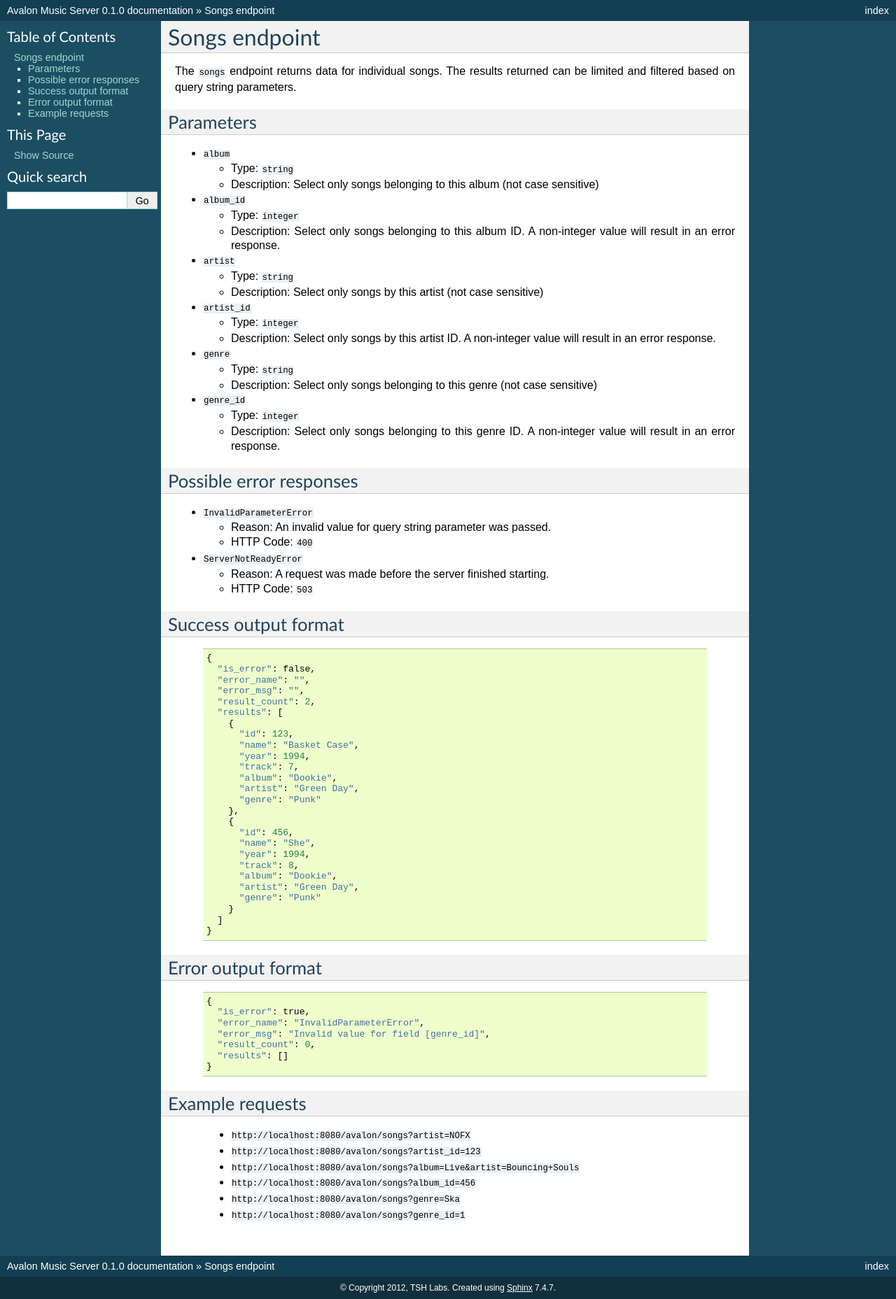
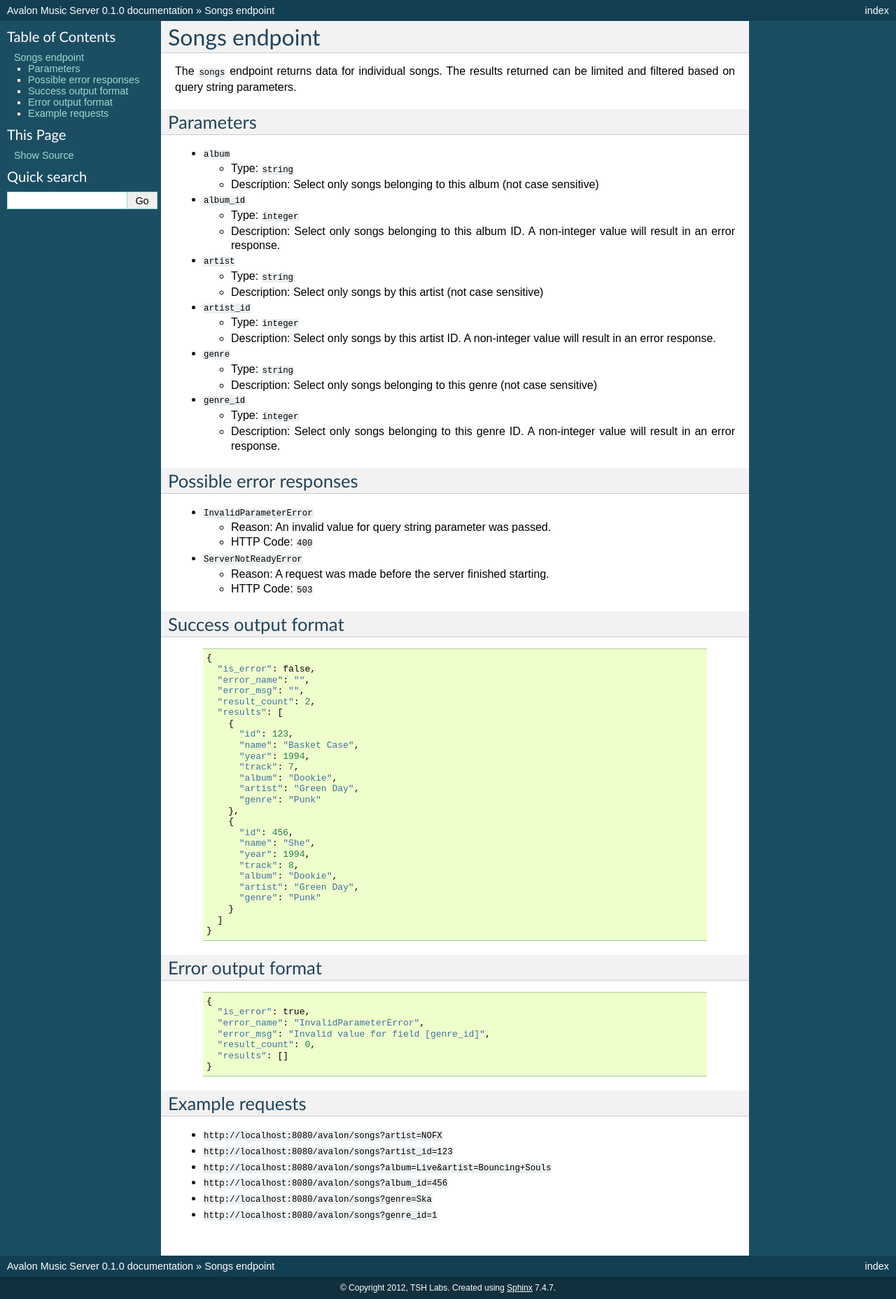
Before and after one commit to 56quarters/avalonms, a Sphinx documentation site: the page built from doc/api/songs.rst, in a window 1280 px wide. Shown: the whole page at 70% size. Built offline with Sphinx 7.4.7, drawn with Linux system fonts in a browser that asks for light colours.

Commit message:
Example requests formatting

```diff
--- a/doc/api/songs.rst
+++ b/doc/api/songs.rst
@@ -114,14 +114,14 @@ Error output format
 Example requests
 ^^^^^^^^^^^^^^^^
 
-  - ``http://localhost:8080/avalon/songs?artist=NOFX``
+* ``http://localhost:8080/avalon/songs?artist=NOFX``
 
-  - ``http://localhost:8080/avalon/songs?artist_id=123``
+* ``http://localhost:8080/avalon/songs?artist_id=123``
 
-  - ``http://localhost:8080/avalon/songs?album=Live&artist=Bouncing+Souls``
+* ``http://localhost:8080/avalon/songs?album=Live&artist=Bouncing+Souls``
 
-  - ``http://localhost:8080/avalon/songs?album_id=456``
+* ``http://localhost:8080/avalon/songs?album_id=456``
 
-  - ``http://localhost:8080/avalon/songs?genre=Ska``
+* ``http://localhost:8080/avalon/songs?genre=Ska``
 
-  - ``http://localhost:8080/avalon/songs?genre_id=1``
+* ``http://localhost:8080/avalon/songs?genre_id=1``
```
